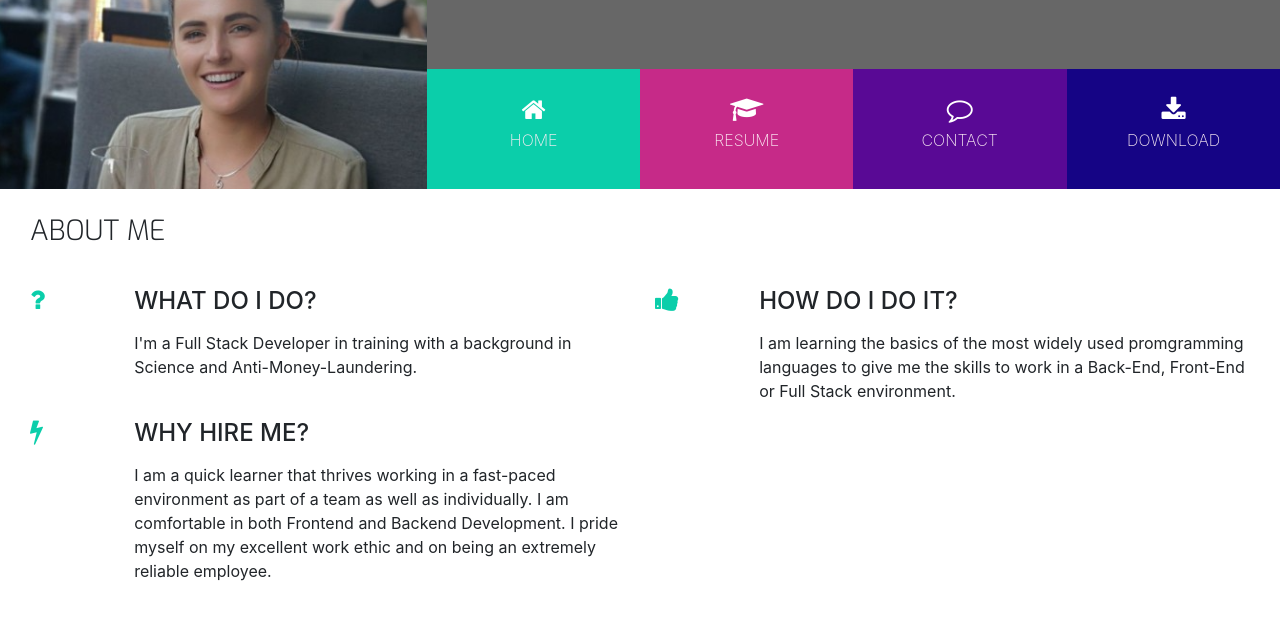
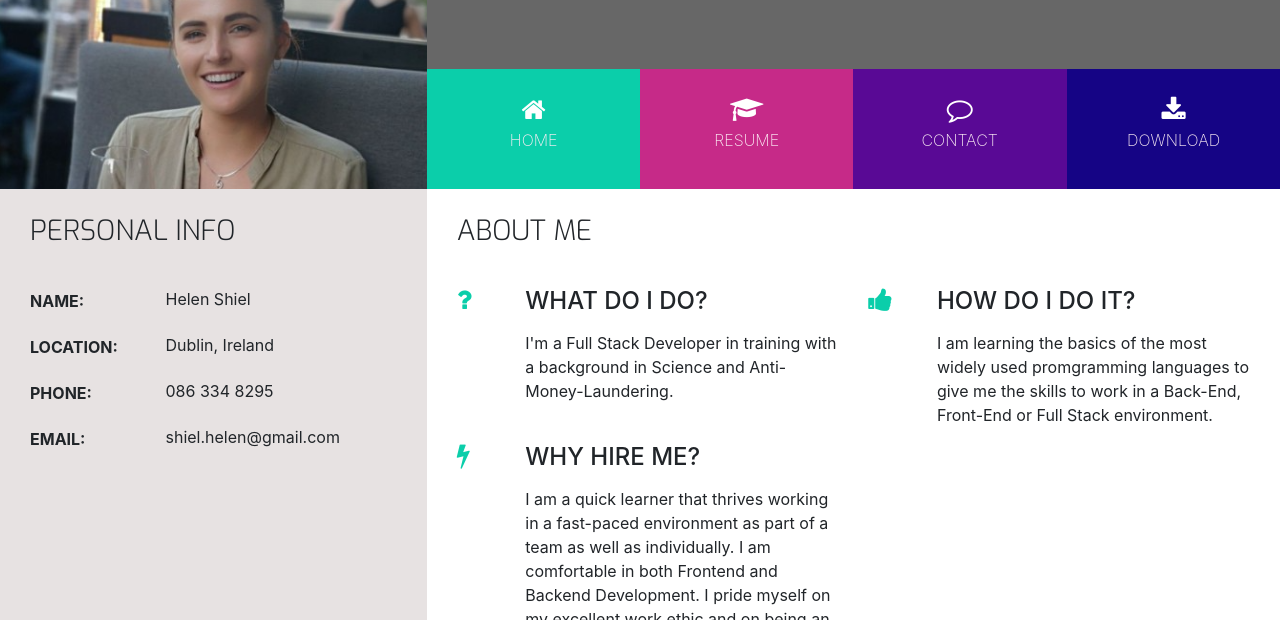
Before and after one commit to shielh/CodeInstituteCV, a plain HTML site: page index.html in a window 1280 px wide. Shown: the part 180-800 px from the top of the page. Drawn offline with nearby package versions, Linux system fonts and the light colour scheme.

Commit message:
Add personal info info of name address number and email to the index.html page

```diff
--- a/assets/css/style.css
+++ b/assets/css/style.css
@@ -8,6 +8,10 @@
 
 .bg-color-three-reasons {
     background-color: #fff;
+}
+
+.bg-color-personal-info {
+    background-color: #e7e2e2;
 }
 
 .ui-menu-color-home {
@@ -218,3 +222,38 @@ footer {
 .three-reasons-heading {
     margin-bottom: 15px;
 }
+
+/*-------------------------Personal Info */
+
+.personal-info-item {
+    margin-bottom: 20px;
+    display: block;
+    clear: both;
+}
+
+.personal-info-item .key,
+.personal-info-item .value {
+    padding-right: 8px;
+    display: inline-block;
+}
+
+.personal-info-item .key p,
+.personal-info-item .value p {
+    margin: 0;
+}
+
+.personal-info-item .key {
+    width: 30%;
+    margin-right: 21px;
+    padding-top: 2px;
+    vertical-align: top;
+}
+
+.personal-info-item .key p {
+    font-weight: 700;
+}
+
+.personal-info-item .value {
+    width: 60%;
+    position: relative;
+}
--- a/index.html
+++ b/index.html
@@ -41,7 +41,62 @@
         </div>
     </header>
     <section class="container-fluid">
-        <div class="row row-table">
+        <div class="row">
+            <div class="col-md-4 bg-color-personal-info section-column">
+                <div class="row">
+                    <div class="col-12">
+                        <h3 class="section-heading uppercase">Personal Info</h3>
+                    </div>
+                </div>
+                <div class="personal-info-item">
+                    <div class="key">
+                        <p class="uppercase">
+                            Name:
+                        </p>
+                    </div>
+                    <div class="value">
+                        <p>
+                            Helen Shiel
+                        </p>
+                    </div>
+                </div>
+                <div class="personal-info-item">
+                    <div class="key">
+                        <p class="uppercase">
+                            Location:
+                        </p>
+                    </div>
+                    <div class="value">
+                        <p>
+                            Dublin, Ireland
+                        </p>
+                    </div>
+                </div>
+                <div class="personal-info-item">
+                    <div class="key">
+                        <p class="uppercase">
+                            Phone:
+                        </p>
+                    </div>
+                    <div class="value">
+                        <p>
+                            086 334 8295
+                        </p>
+                    </div>
+                </div>
+                <div class="personal-info-item">
+                    <div class="key">
+                        <p class="uppercase">
+                            Email:
+                        </p>
+                    </div>
+                    <div class="value">
+                        <p>
+                            shiel.helen@gmail.com
+                        </p>
+                    </div>
+                </div>
+            </div>
             <div class="col-md-8 bg-color-three-reasons section-column">
                 <div class="row">
                     <div class="col">
```
